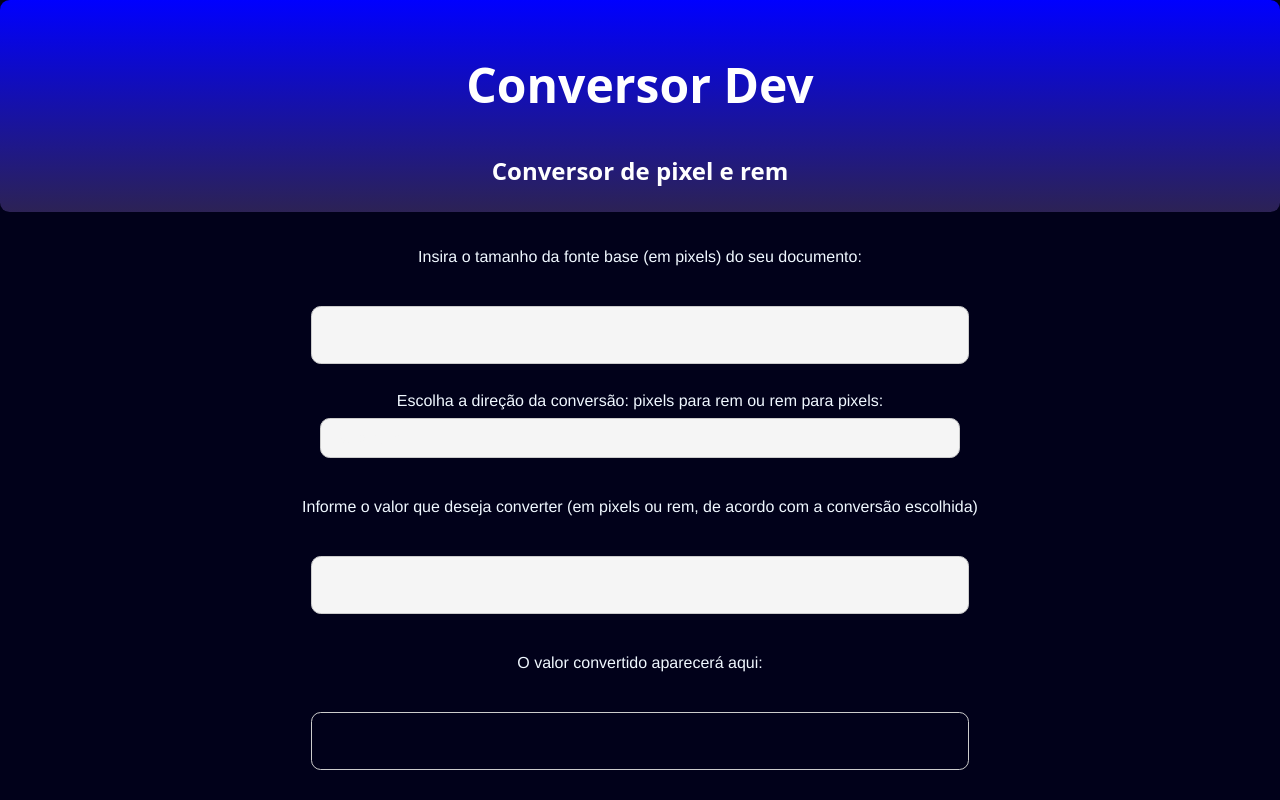
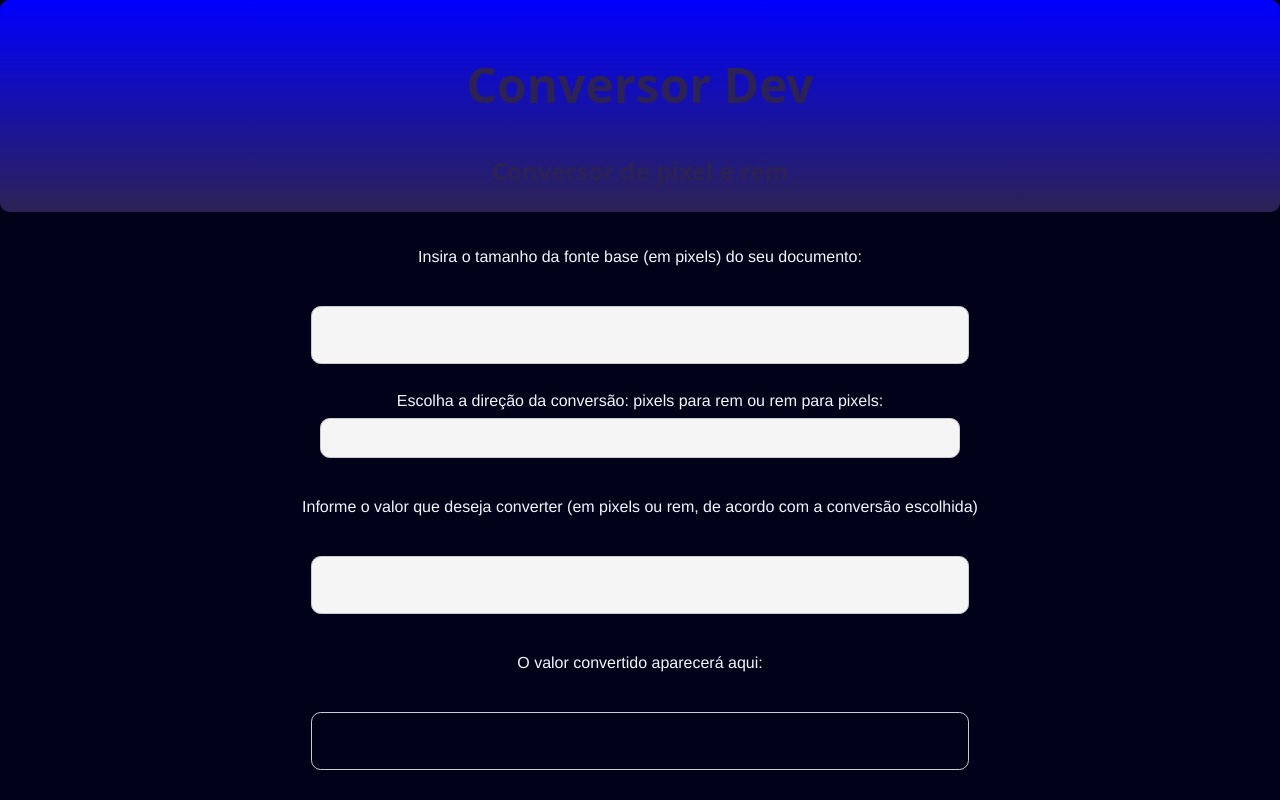
Before and after one commit to DevRafae/conversormedidas, a plain HTML site: page index.html in a window 1280 px wide. Drawn offline with Linux system fonts and the light colour scheme.

Commit message:
Update styles.css

```diff
--- a/styles.css
+++ b/styles.css
@@ -15,7 +15,7 @@ body {
     font-family: "Press Start 2P", system-ui;
     font-size: 1.5rem;
     background: linear-gradient(blue, #2C2255);
-    color: white;
+    color: #2C2255;
     padding: 20px;
 }
 
```
